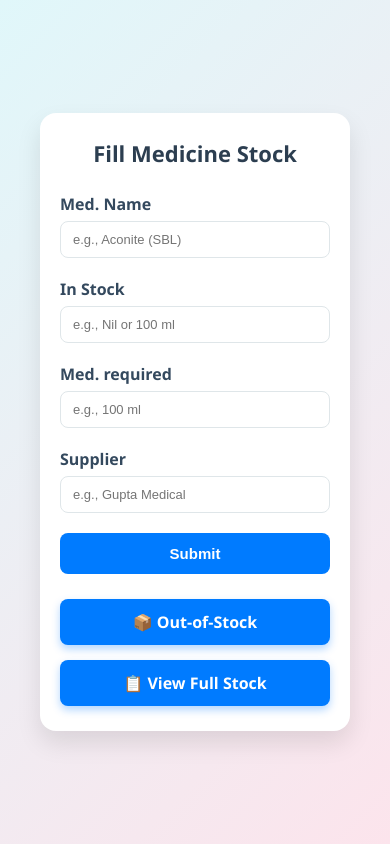
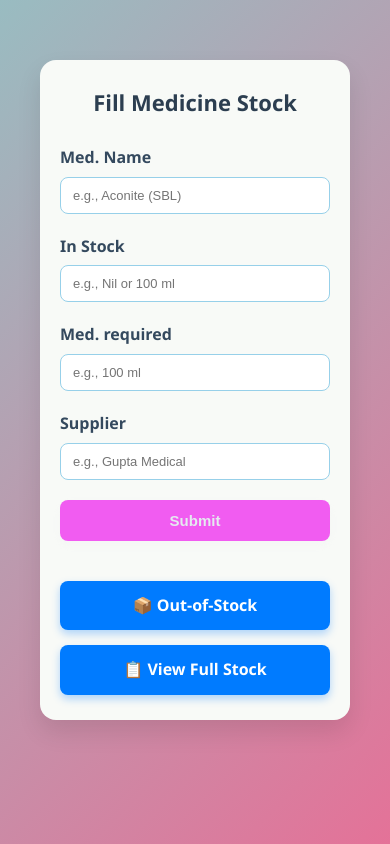
Before and after one commit to Gourmani/MEDSTOCK, a plain HTML site: page index.html in a window 390 px wide. Drawn offline with Linux system fonts and the light colour scheme.

Commit message:
Improve responsiveness and UI polish

```diff
--- a/style1.css
+++ b/style1.css
@@ -7,23 +7,26 @@
 
 body {
   font-family: 'Segoe UI', sans-serif;
-  background: linear-gradient(135deg, #e0f7fa, #fce4ec);
+  background: linear-gradient(135deg, #99bcc1, #e47298);
   min-height: 100vh;
   display: flex;
   align-items: center;
   justify-content: center;
   padding: 20px;
+  line-height: 1.6;
 }
 
 /* Main container */
 .container {
-  background: #ffffff;
+  background: #f8faf7;
   width: 100%;
   max-width: 500px;
   padding: 35px 30px;
   border-radius: 16px;
   box-shadow: 0 12px 25px rgba(0, 0, 0, 0.1);
   transition: 0.3s ease-in-out;
+  display: flex;
+  flex-direction: column;
 }
 
 .container:hover {
@@ -49,10 +52,14 @@ input[type="text"] {
   width: 100%;
   padding: 12px 14px;
   margin-bottom: 20px;
-  border: 1px solid #dfe6e9;
+  border: 1px solid #97d0e9;
   border-radius: 8px;
   font-size: 14px;
-  transition: border 0.2s;
+  transition: border 0.2s, box-shadow 0.3s;
+}
+
+input[type="text"]:hover {
+  border-color: #80bdff;
 }
 
 input[type="text"]:focus {
@@ -65,18 +72,21 @@ input[type="text"]:focus {
 button[type="submit"] {
   width: 100%;
   padding: 14px;
-  background-color: #007bff;
-  color: #fff;
-  border: none;
+  background-color: #f15cf1;
+  color: #e5eaf0;
+  border:mediumspringgreen;
   border-radius: 8px;
   font-size: 16px;
+
   font-weight: bold;
   cursor: pointer;
-  transition: background-color 0.3s ease;
+  transition: background-color 0.3s ease, box-shadow 0.3s ease;
+  box-shadow: 0 4px 8px rgba(233, 237, 242, 0.2);
 }
 
 button[type="submit"]:hover {
   background-color: #0056b3;
+  box-shadow: 0 6px 12px rgba(32, 129, 233, 0.4);
 }
 
 /* Status message */
@@ -97,7 +107,7 @@ table {
 
 th, td {
   padding: 14px;
-  border-bottom: 1px solid #e1e1e1;
+  border-bottom: 1px solid #f371e0;
   text-align: left;
   font-size: 14px;
 }
@@ -109,7 +119,7 @@ th {
 }
 
 tr:hover {
-  background-color: #f1f1f1;
+  background-color: #f7f0f0;
 }
 
 /* Navigation buttons container below the form */
@@ -140,7 +150,18 @@ tr:hover {
 }
 
 /* Responsive tweaks */
+@media (max-width: 768px) {
+  .container {
+    padding: 20px;
+  }
+}
+
 @media (max-width: 480px) {
+  body {
+    align-items: flex-start;
+    padding-top: 40px;
+  }
+
   .container {
     padding: 25px 20px;
     max-width: 100%;
@@ -148,7 +169,7 @@ tr:hover {
   }
 
   .nav-buttons a {
-    flex: 1 1 100%; /* Buttons stack vertically on small screens */
+    flex: 1 1 100%;
     font-size: 16px;
   }
 
@@ -166,3 +187,11 @@ tr:hover {
     font-size: 22px;
   }
 }
+/* Responsive Table Scroll on Small Screens */
+@media (max-width: 600px) {
+  table {
+    display: block;
+    overflow-x: auto;
+    white-space: nowrap;
+  }
+}
```
